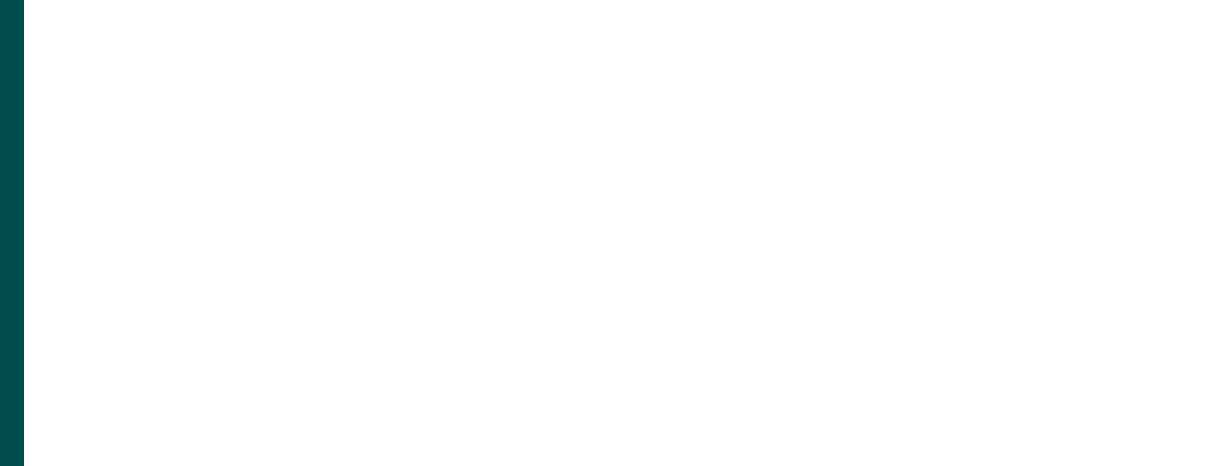
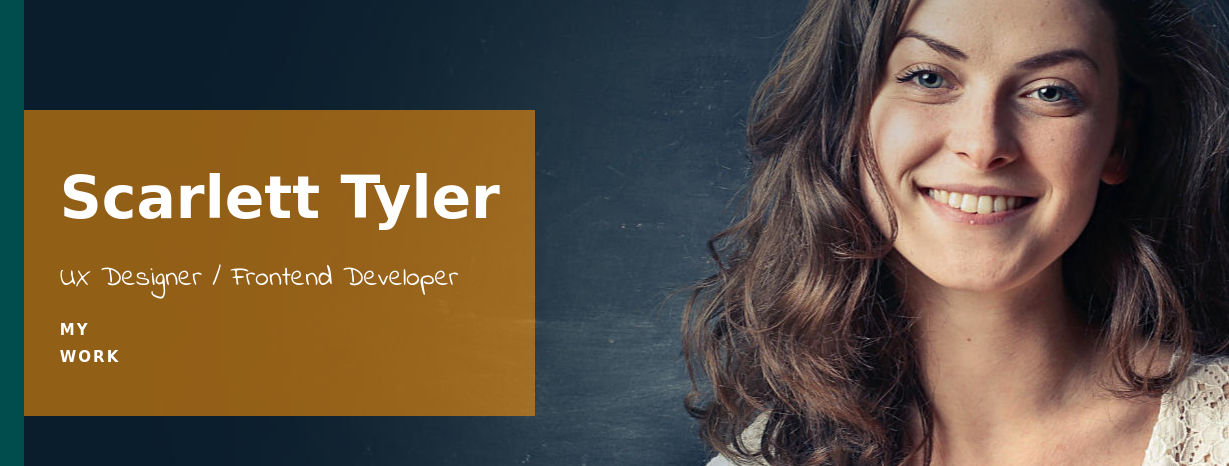
Before and after one commit to canozzcan/Sample-Portfolio-Website, a plain HTML site: page index.html in a window 1280 px wide. Shown: the part 212-678 px from the top of the page, 51-1280 px from the left. Drawn offline with Linux system fonts and the light colour scheme; a web font is replaced by a local one.

Commit message:
Build The Hero Section

```diff
--- a/index.html
+++ b/index.html
@@ -63,6 +63,15 @@
           </ul>
         </nav>
       </header>
+
+      <!-------------------------- Hero Section  -------------------------->
+      <section id="showcase">
+        <div class="showcase__content">
+          <h1 class="showcase__content--title">Scarlett Tyler</h1>
+          <p class="showcase__content--para">UX Designer / Frontend Developer</p>
+          <a href="#" class="showcase__content--link">My Work</a>
+        </div>
+      </section>
     </main>
   </body>
 </html>
--- a/styles.css
+++ b/styles.css
@@ -145,6 +145,97 @@ main {
   transform: scaleX(1);
 }
 
+/********************  Showcase / Hero Section *********************/
+
+section {
+  height: 100vh;
+  background-image: url("images/full-bg-07.jpg");
+  background-size: cover;
+  background-position: center;
+  background-attachment: fixed;
+
+  display: flex;
+  justify-content: flex-start;
+  align-items: center;
+}
+
+.showcase__content {
+  background-color: var(--secondary-color-modified);
+  padding: calc(1rem + 2vw);
+  height: calc(5rem + 20vmax);
+  display: flex;
+  flex-direction: column;
+  justify-content: space-between;
+  animation: hero 2s cubic-bezier(0.68, -0.55, 0.27, 1.55);
+}
+
+@keyframes hero {
+  0% {
+    transform: translateX(100rem) rotate(360deg);
+    opacity: 0;
+  }
+
+  100% {
+    transform: translateX(0);
+    opacity: 1;
+  }
+}
+
+.showcase__content--title {
+  font-size: calc(2rem + 3vw);
+  color: white;
+}
+
+.showcase__content--para {
+  font-family: "Indie Flower", cursive;
+  font-size: calc(1.5rem + 1vw);
+  color: white;
+}
+
+.showcase__content--link:link,
+.showcase__content--link:visited {
+  padding: 1rem 0;
+  transition: all 0.5s ease-in-out;
+  width: 9rem;
+  text-transform: uppercase;
+  font-size: 1.5rem;
+  font-weight: 600;
+  letter-spacing: 0.2rem;
+  position: relative;
+  z-index: 1;
+}
+
+.showcase__content--link:link::after,
+.showcase__content--link:visited::after {
+  content: "";
+  position: absolute;
+  top: 0;
+  left: 0;
+  height: 100%;
+  width: 100%;
+  background-color: var(--primary-color);
+  transform: scaleX(0);
+  transform-origin: right;
+  transition: transform 0.45s cubic-bezier(0.645, 0.045, 0.355, 1);
+
+  z-index: -1;
+}
+
+.showcase__content--link:hover::after,
+.showcase__content--link:active::after {
+  transform: scaleX(1);
+  transform-origin: left;
+}
+
+/********************  Responsive max-width: 900px *********************/
+@media screen and (max-width: 900px) {
+  #showcase {
+    background-position: 100%;
+    align-items: flex-end;
+  }
+}
+
+/********************  Responsive max-width: 610px *********************/
 @media screen and (max-width: 610px) {
   /********************  Main Nav Header *********************/
 
@@ -242,4 +333,8 @@ main {
   .header__main-nav--links li.fade {
     opacity: 1;
   }
+
+  #showcase {
+    background-position: 80%;
+  }
 }
```
Lines whose indentation alone changed are shown as unchanged.
